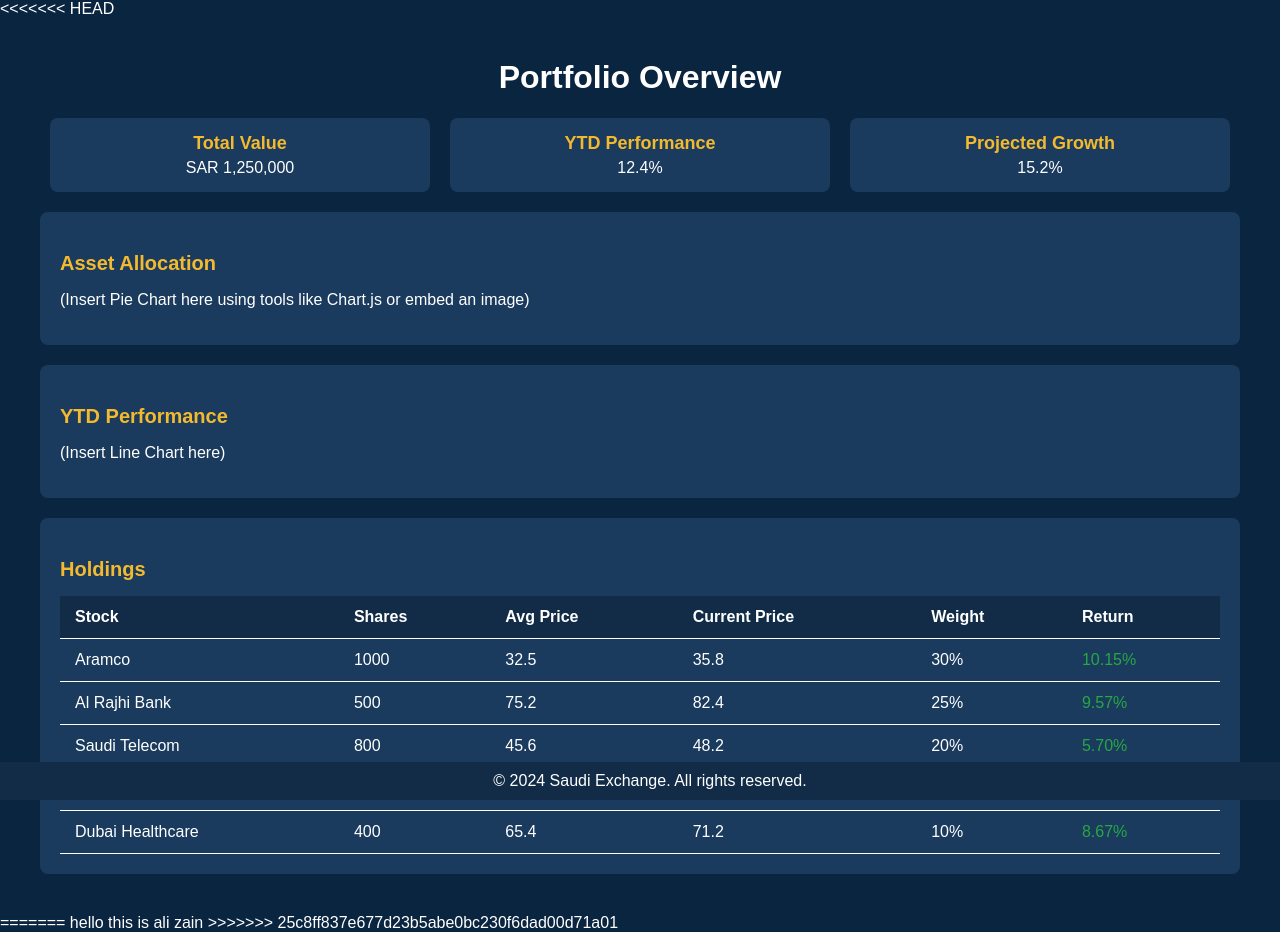
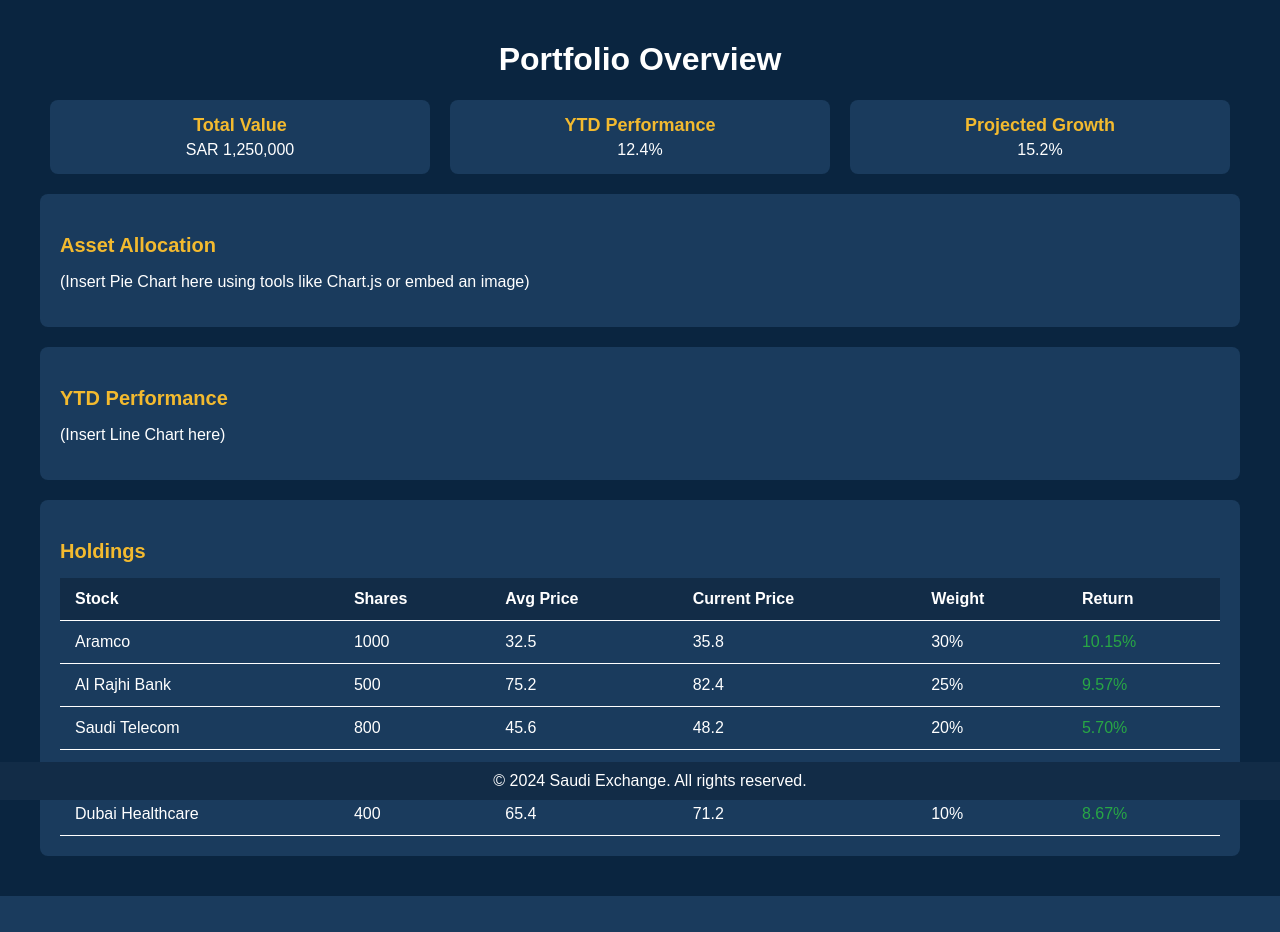
Before and after one commit to fahadyousuf2003/KSA_Stock_Project, a Python web app: template templates/portfolio.html in a window 1280 px wide. After the commit the page ends 896 px from the top, so only its background shows below. Run offline with Jinja, Linux system fonts and the light colour scheme; the template is opened without the code that fills it, so the values that code supplies are empty.

Commit message:
Portfolio file created

```diff
--- a/templates/portfolio.html
+++ b/templates/portfolio.html
@@ -1,4 +1,3 @@
-<<<<<<< HEAD
 <!DOCTYPE html>
 <html lang="en">
 <head>
@@ -202,6 +201,3 @@
     </footer>
 </body>
 </html>
-=======
-hello this is ali zain
->>>>>>> 25c8ff837e677d23b5abe0bc230f6dad00d71a01
```
